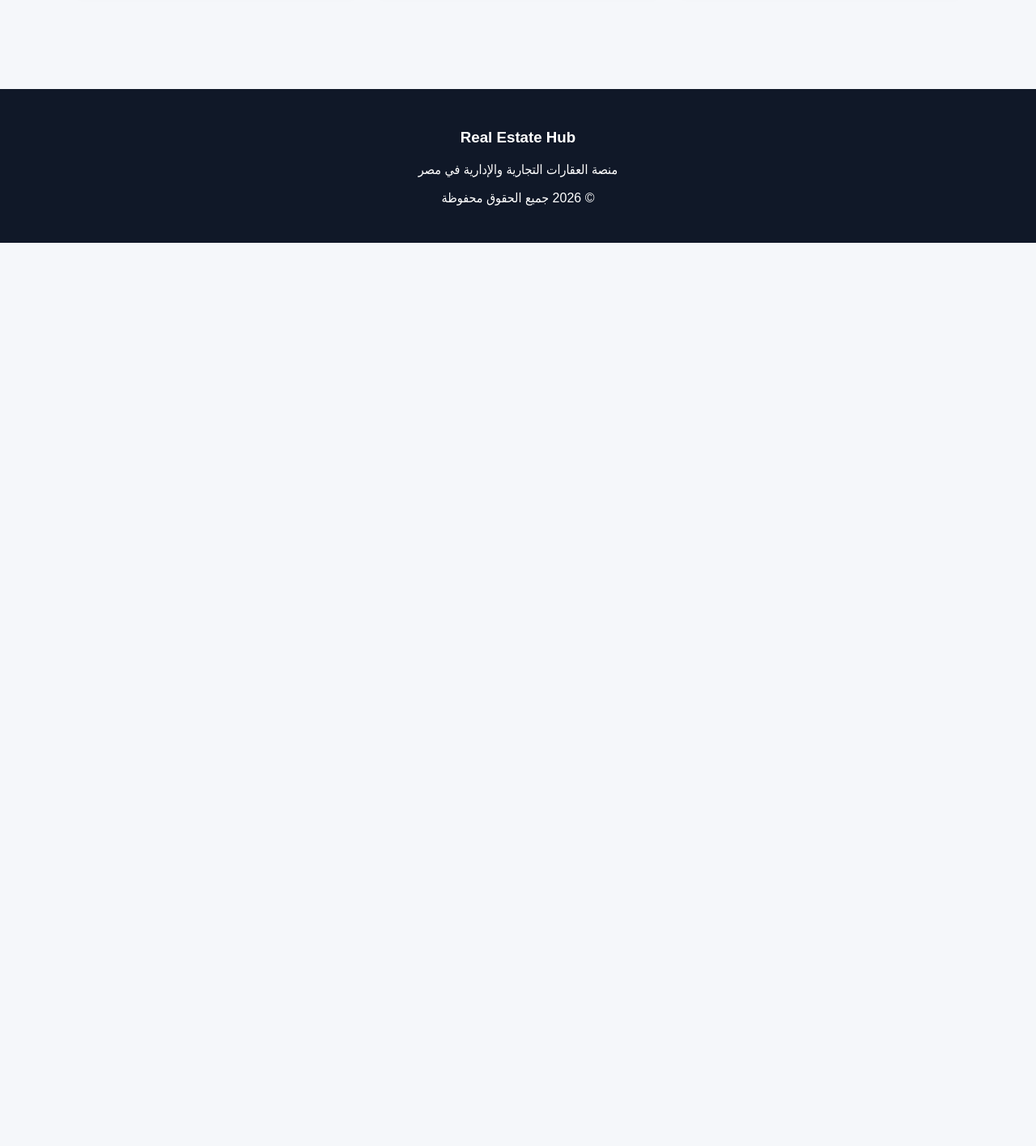
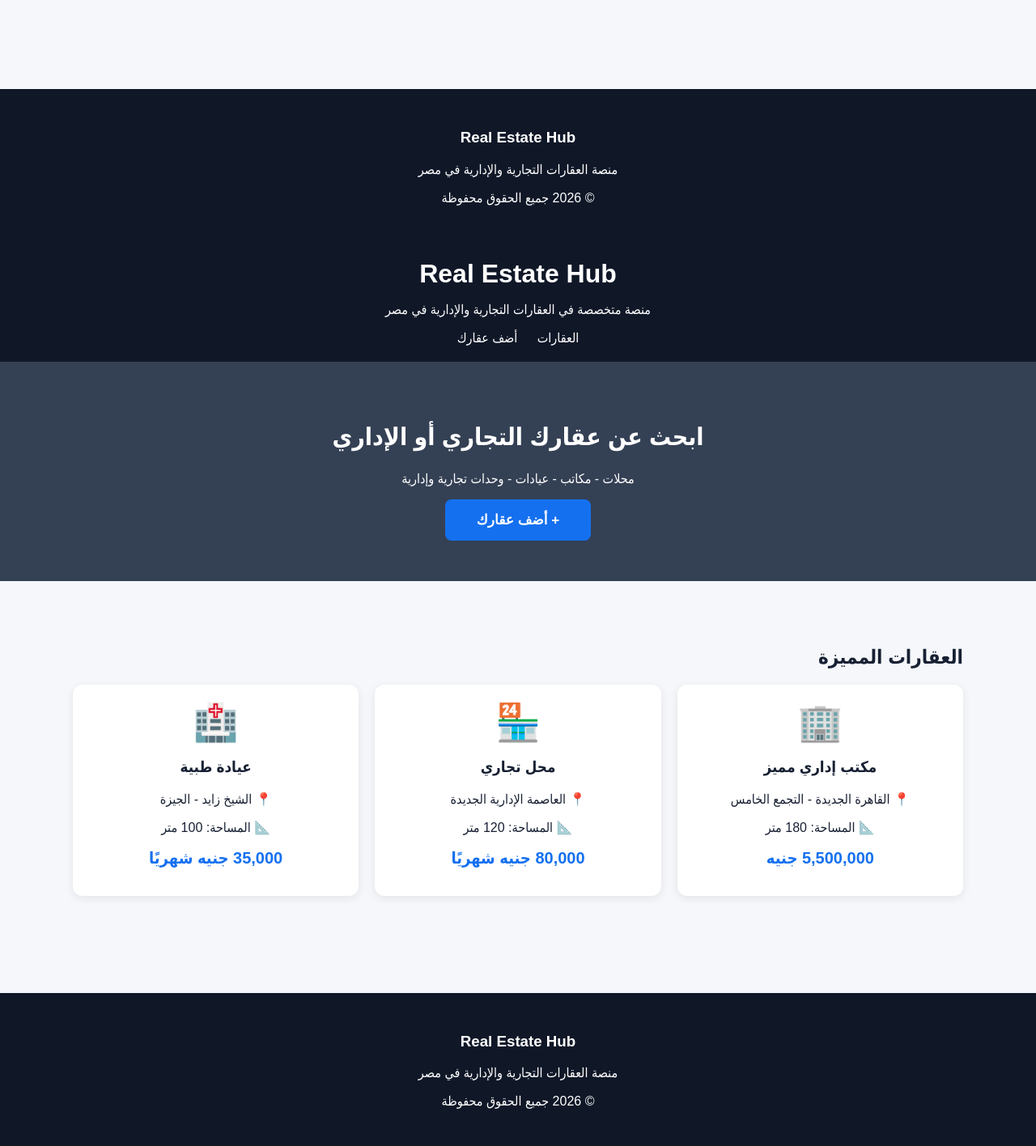
Before and after one commit to taherahmed7714-eng/Real-Estate-Hub-, a plain HTML site: page index.html in a window 1280 px wide. Shown: the part 1216-2632 px from the top of the page at 81% size. Before the commit the page ends 1516 px from the top, so only its background shows below. Drawn offline with Linux system fonts and the light colour scheme.

Commit message:
Add header, navigation, and property form in Arabic
Added a new header, navigation, and property submission form in Arabic. Included sections for property listings and a footer.

```diff
--- a/index.html
+++ b/index.html
@@ -359,3 +359,131 @@ footer {
 }
 </style>
 </head>
+<body>
+
+<header>
+  <h1>Real Estate Hub</h1>
+  <p>منصة متخصصة في العقارات التجارية والإدارية في مصر</p>
+
+  <nav>
+    <a href="#properties">العقارات</a>
+    <a href="#add">أضف عقارك</a>
+  </nav>
+</header>
+
+<section class="hero">
+  <h2>ابحث عن عقارك التجاري أو الإداري</h2>
+  <p>محلات - مكاتب - عيادات - وحدات تجارية وإدارية</p>
+
+  <button class="add-property" onclick="showForm()">
+    + أضف عقارك
+  </button>
+</section>
+
+<div class="container">
+
+  <div id="add" class="form-box">
+
+    <h2>أضف عقارك</h2>
+
+    <label>نوع العقار</label>
+
+    <select>
+      <option>اختر نوع العقار</option>
+      <option>مكتب إداري</option>
+      <option>محل تجاري</option>
+      <option>عيادة</option>
+      <option>وحدة تجارية</option>
+    </select>
+
+    <label>نوع العملية</label>
+
+    <select>
+      <option>للبيع</option>
+      <option>للإيجار</option>
+    </select>
+
+    <label>المنطقة</label>
+
+    <input type="text" placeholder="مثال: التجمع الخامس">
+
+    <label>اسم المشروع</label>
+
+    <input type="text" placeholder="اسم المشروع">
+
+    <label>المساحة بالمتر</label>
+
+    <input type="number" placeholder="مثال: 150">
+
+    <label>السعر</label>
+
+    <input type="number" placeholder="السعر بالجنيه المصري">
+
+    <label>رقم الهاتف</label>
+
+    <input type="tel" placeholder="رقم الهاتف">
+
+    <label>تفاصيل العقار</label>
+
+    <textarea rows="5" placeholder="اكتب تفاصيل العقار"></textarea>
+
+    <button onclick="submitProperty()">
+      إرسال العقار للمراجعة
+    </button>
+
+  </div>
+
+  <h2 id="properties">العقارات المميزة</h2>
+
+  <div class="properties">
+
+    <div class="property">
+      <div class="icon">🏢</div>
+      <h3>مكتب إداري مميز</h3>
+      <p>📍 القاهرة الجديدة - التجمع الخامس</p>
+      <p>📐 المساحة: 180 متر</p>
+      <div class="price">5,500,000 جنيه</div>
+    </div>
+
+    <div class="property">
+      <div class="icon">🏪</div>
+      <h3>محل تجاري</h3>
+      <p>📍 العاصمة الإدارية الجديدة</p>
+      <p>📐 المساحة: 120 متر</p>
+      <div class="price">80,000 جنيه شهريًا</div>
+    </div>
+
+    <div class="property">
+      <div class="icon">🏥</div>
+      <h3>عيادة طبية</h3>
+      <p>📍 الشيخ زايد - الجيزة</p>
+      <p>📐 المساحة: 100 متر</p>
+      <div class="price">35,000 جنيه شهريًا</div>
+    </div>
+
+  </div>
+
+</div>
+
+<footer>
+  <h3>Real Estate Hub</h3>
+  <p>منصة العقارات التجارية والإدارية في مصر</p>
+  <p>© 2026 جميع الحقوق محفوظة</p>
+</footer>
+
+<script>
+
+function showForm() {
+  document.getElementById("add").style.display = "block";
+
+  window.location.href = "#add";
+}
+
+function submitProperty() {
+  alert("تم إرسال بيانات العقار للمراجعة بنجاح");
+}
+
+</script>
+
+</body>
+</html>
```
